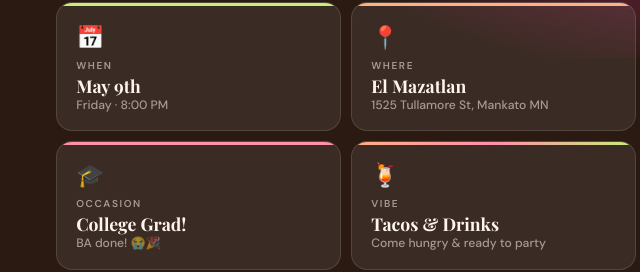
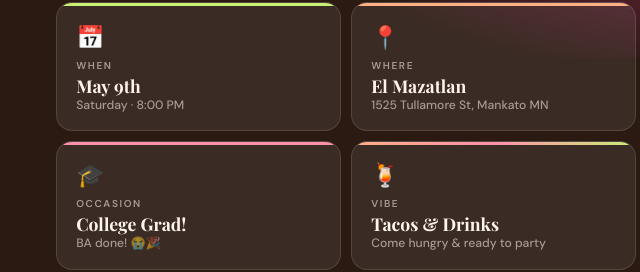
Before and after one commit to sonia21021/graduation-rsvp, a plain HTML site: page index.html in a window 1280 px wide. Shown: the part 742-1014 px from the top of the page, 294-934 px from the left. Drawn offline with nearby package versions, Linux system fonts and the light colour scheme; a web font is replaced by a local one.

Commit message:
Update index.html

```diff
--- a/index.html
+++ b/index.html
@@ -384,7 +384,7 @@
   <div class="dc cg">
     <span class="ico">📅</span>
     <div class="dlabel">When</div>
-    <div class="dval">May 9th<small>Friday · 8:00 PM</small></div>
+    <div class="dval">May 9th<small>Saturday · 8:00 PM</small></div>
   </div>
   <div class="dc cv">
     <span class="ico">📍</span>
```
